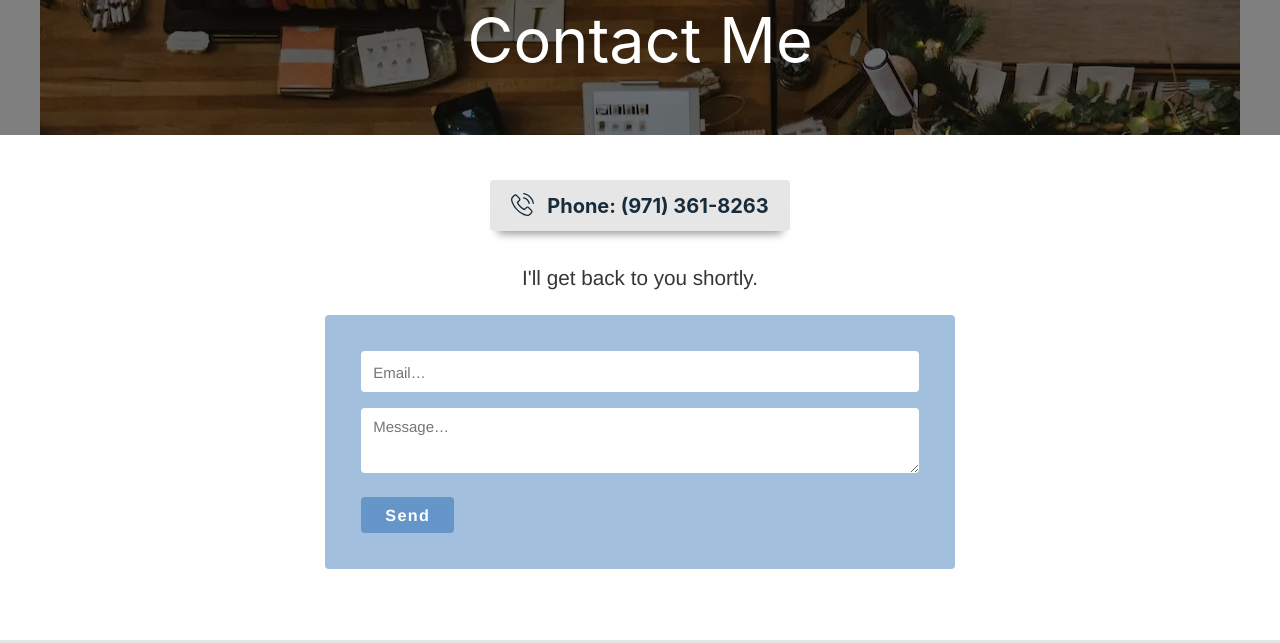
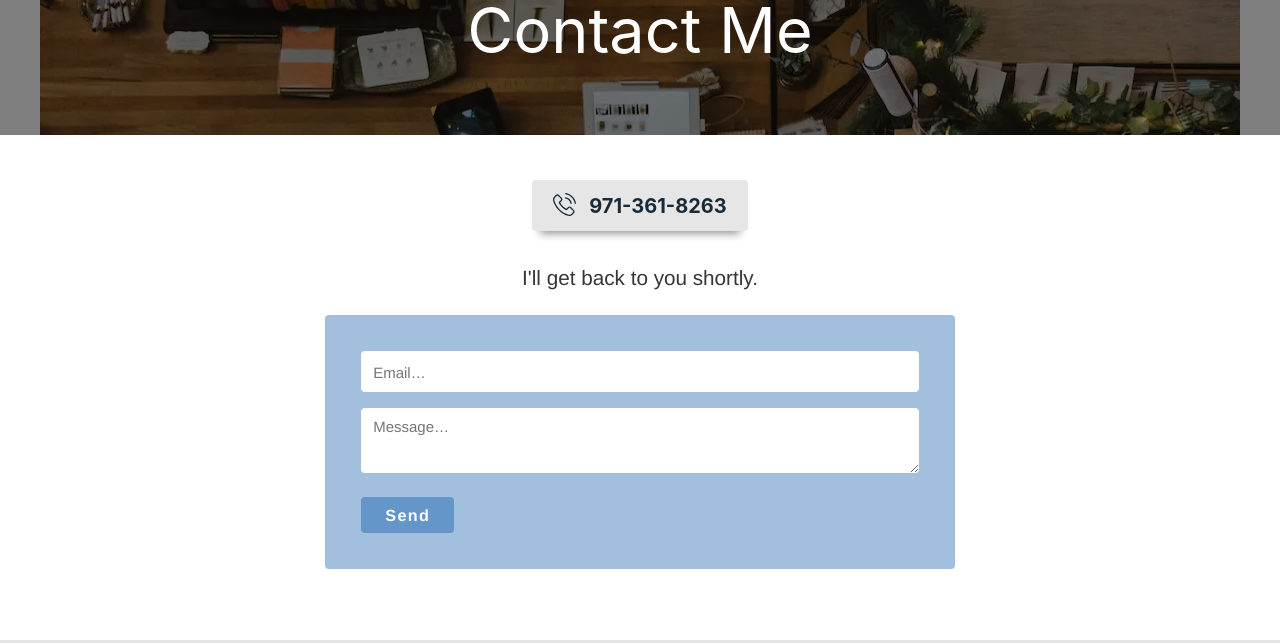
Before and after one commit to antibland/cumulus-blog, a Gatsby site: page /contact in a window 1280 px wide. Shown: the part 157-800 px from the top of the page. Built offline with nearby package versions, Linux system fonts and the light colour scheme; Gatsby itself is replaced by a stand-in of ours.

Commit message:
Fix js bug and adjust h2 placement

```diff
--- a/gatsby-browser.js
+++ b/gatsby-browser.js
@@ -60,7 +60,7 @@ exports.onClientEntry = () => {
       function onFirstTouch() {
         window.USER_IS_TOUCHING = true
         window.removeEventListener("touchstart", onFirstTouch, false)
-        window.removeEventListener("scroll", false)
+        window.removeEventListener("scroll", onFirstTouch, false)
       },
       false
     )
--- a/src/components/og.css
+++ b/src/components/og.css
@@ -377,6 +377,7 @@ header {
   position: relative;
   font-weight: normal;
   transition: 0.5s opacity, 0.2s;
+  top: 20px;
 }
 
 .message span {
@@ -850,6 +851,7 @@ li.oddball {
 
   .message h2 {
     max-width: 65%;
+    top: -10px;
   }
 
   h3 {
--- a/src/pages/contact.js
+++ b/src/pages/contact.js
@@ -13,7 +13,7 @@ const contact = () => {
               <svg aria-hidden="true">
                 <use xlinkHref="/svg-defs.svg#svg-phone" />
               </svg>
-              <span className="button-text">Phone: (971) 361-8263</span>
+              <span className="button-text">971-361-8263</span>
             </a>
           </h3>
         </header>
```
